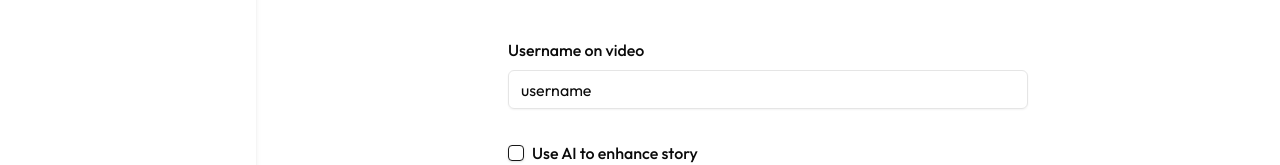
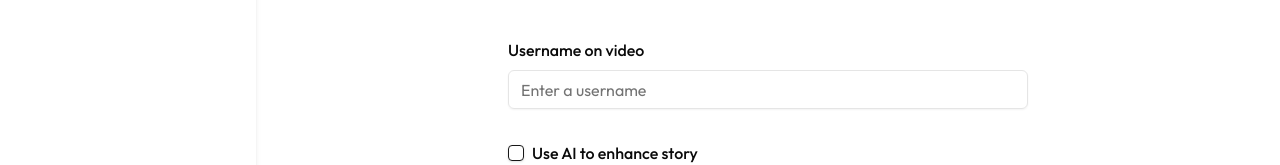
Before and after one commit to mxmcv/content-app-frontend, a Next.js app: page /dashboard in a window 1280 px wide. Shown: the part 469-634 px from the top of the page. Built offline with nearby package versions, Linux system fonts and the light colour scheme; no server answers.

Commit message:
fixed default username

```diff
--- a/app/_context/AppContext.js
+++ b/app/_context/AppContext.js
@@ -8,7 +8,7 @@ export const AppProvider = ({ children }) => {
   const [selectedGame, setSelectedGame] = useState("subway");
   const [selectedFont, setSelectedFont] = useState("Poppins-Bold");
   const [selectedFontColor, setSelectedFontColor] = useState("white");
-  const [username, setUsername] = useState("username");
+  const [username, setUsername] = useState("");
   const [voice, setVoice] = useState("voice1");
   const [isGenerating, setIsGenerating] = useState(false);
 
```
